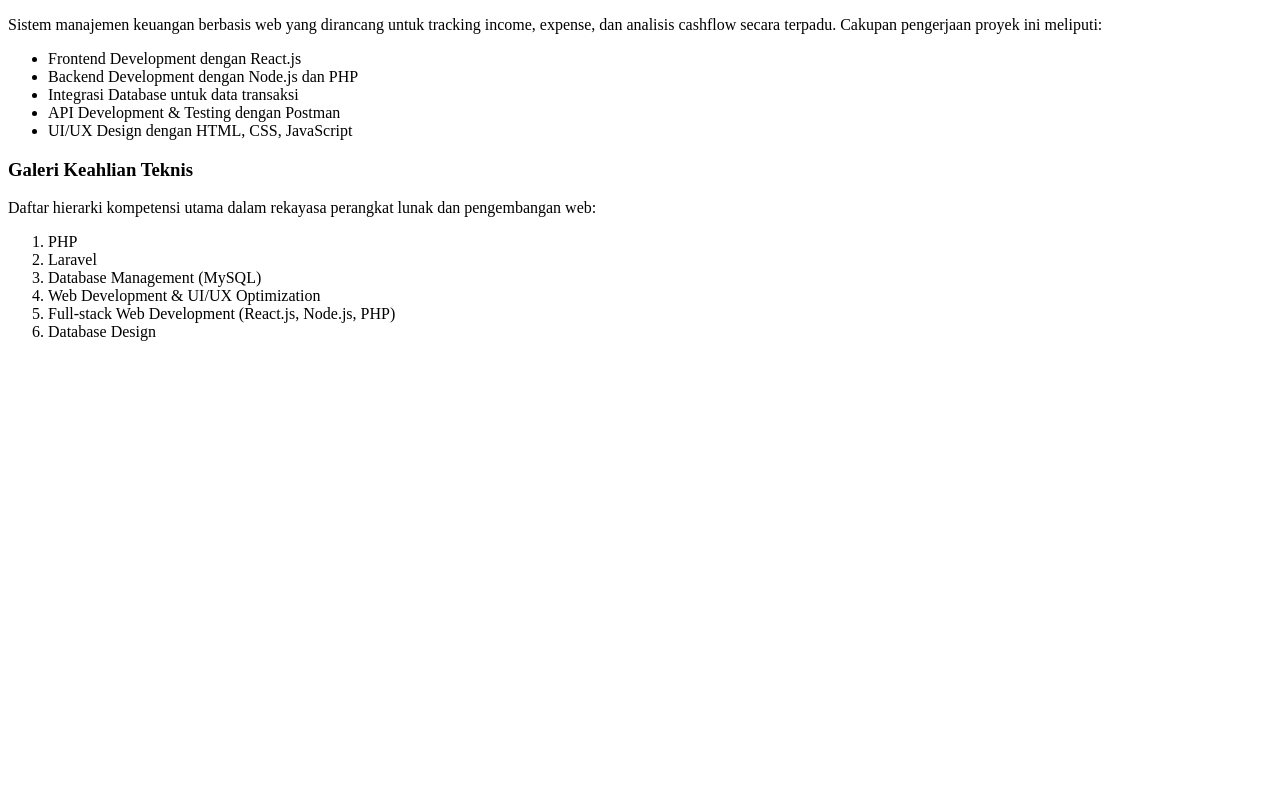
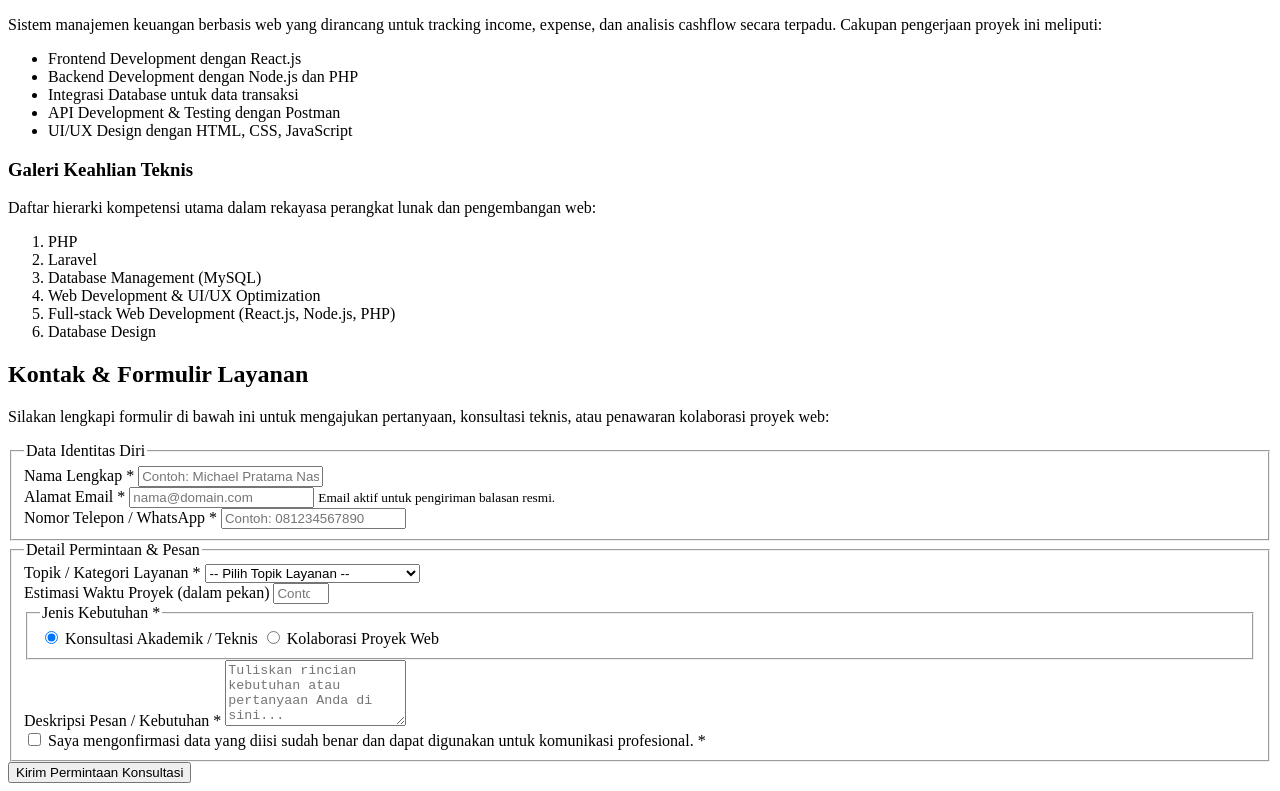
Before and after one commit to MichaelNasution/ppw-2026-week2-12S24003, a plain HTML site: page index.html in a window 1280 px wide. Shown: the part 759-1550 px from the top of the page. Before the commit the page ends 1116 px from the top, so only its background shows below. Drawn offline with Linux system fonts and the light colour scheme.

Commit message:
feat: Menambahkan kontak interaktif dan form request

```diff
--- a/index.html
+++ b/index.html
@@ -132,7 +132,80 @@
     <!-- Section 3: Kontak & Layanan -->
     <!-- Menampilkan formulir kontak/konsultasi layanan interaktif & accessible -->
     <section id="kontak">
-      <!-- Formulir interaktif dengan fieldset & legend akan diisi di tahap selanjutnya -->
+      <h2>Kontak &amp; Formulir Layanan</h2>
+      <p>
+        Silakan lengkapi formulir di bawah ini untuk mengajukan pertanyaan, konsultasi teknis, atau penawaran kolaborasi proyek web:
+      </p>
+
+      <form action="#" method="POST" class="contact-form">
+        <!-- Fieldset 1: Data Identitas Pengirim -->
+        <fieldset>
+          <legend>Data Identitas Diri</legend>
+
+          <div class="form-group">
+            <label for="nama">Nama Lengkap <span class="req">*</span></label>
+            <input type="text" id="nama" name="nama" required placeholder="Contoh: Michael Pratama Nasution">
+          </div>
+
+          <div class="form-group">
+            <label for="email">Alamat Email <span class="req">*</span></label>
+            <input type="email" id="email" name="email" required placeholder="nama@domain.com" aria-describedby="email-help">
+            <small id="email-help">Email aktif untuk pengiriman balasan resmi.</small>
+          </div>
+
+          <div class="form-group">
+            <label for="telepon">Nomor Telepon / WhatsApp <span class="req">*</span></label>
+            <input type="tel" id="telepon" name="telepon" required placeholder="Contoh: 081234567890">
+          </div>
+        </fieldset>
+
+        <!-- Fieldset 2: Detail Permintaan & Pesan -->
+        <fieldset>
+          <legend>Detail Permintaan &amp; Pesan</legend>
+
+          <div class="form-group">
+            <label for="kategori">Topik / Kategori Layanan <span class="req">*</span></label>
+            <select id="kategori" name="kategori" required>
+              <option value="">-- Pilih Topik Layanan --</option>
+              <option value="frontend">Frontend Engineering &amp; UI/UX</option>
+              <option value="backend">Backend &amp; Cloud Architecture</option>
+              <option value="database">Database Design &amp; Optimization</option>
+              <option value="fullstack">Full-stack Web Development</option>
+              <option value="lainnya">Konsultasi Umum / Lainnya</option>
+            </select>
+          </div>
+
+          <div class="form-group">
+            <label for="durasi">Estimasi Waktu Proyek (dalam pekan)</label>
+            <input type="number" id="durasi" name="durasi" min="1" max="52" placeholder="Contoh: 4">
+          </div>
+
+          <div class="form-group">
+            <fieldset class="sub-fieldset">
+              <legend>Jenis Kebutuhan <span class="req">*</span></legend>
+              <label for="tipe-konsultasi">
+                <input type="radio" id="tipe-konsultasi" name="tipe_layanan" value="konsultasi" required checked> Konsultasi Akademik / Teknis
+              </label>
+              <label for="tipe-kolaborasi">
+                <input type="radio" id="tipe-kolaborasi" name="tipe_layanan" value="kolaborasi"> Kolaborasi Proyek Web
+              </label>
+            </fieldset>
+          </div>
+
+          <div class="form-group">
+            <label for="pesan">Deskripsi Pesan / Kebutuhan <span class="req">*</span></label>
+            <textarea id="pesan" name="pesan" rows="4" required placeholder="Tuliskan rincian kebutuhan atau pertanyaan Anda di sini..."></textarea>
+          </div>
+
+          <div class="form-group form-checkbox">
+            <label for="persetujuan">
+              <input type="checkbox" id="persetujuan" name="persetujuan" required> Saya mengonfirmasi data yang diisi sudah benar dan dapat digunakan untuk komunikasi profesional. <span class="req">*</span>
+            </label>
+          </div>
+        </fieldset>
+
+        <button type="submit" class="btn-submit">Kirim Permintaan Konsultasi</button>
+      </form>
     </section>
 
   </main>
```
